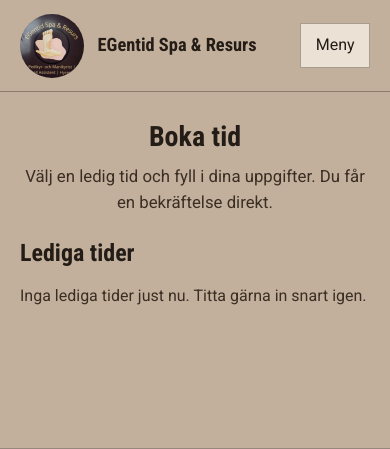
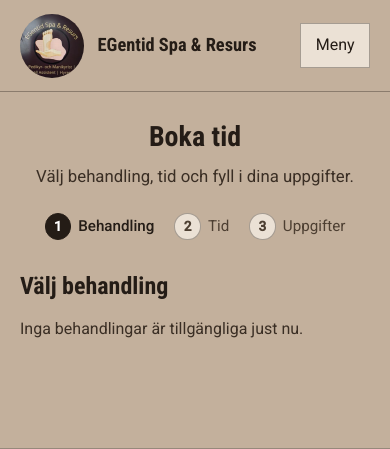
Before and after one commit to AnnikaW-dev/egentidsparesurs, a Django app: page /boka/ in a window 390 px wide. Shown: the top 449 px of the page. Run offline with Django 5.2, Linux system fonts and the light colour scheme; data comes from the database, SQL or seed files in the repository; data that the repository does not hold is empty.

Commit message:
Restructure Boka into treatment, time slot, then name and phone steps.
Matches the WordPress flow; Prislista book links pre-select the treatment.

Co-authored-by: Cursor <cursoragent@cursor.com>

```diff
--- a/booking/models.py
+++ b/booking/models.py
@@ -118,8 +118,8 @@ class Booking(models.Model):
     slot = models.OneToOneField(TimeSlot, on_delete=models.CASCADE, related_name="booking")
     service = models.ForeignKey(Service, on_delete=models.PROTECT, related_name="bookings")
     customer_name = models.CharField(max_length=120)
-    customer_email = models.EmailField()
-    customer_phone = models.CharField(max_length=40, blank=True)
+    customer_email = models.EmailField(blank=True)
+    customer_phone = models.CharField(max_length=40)
     notes = models.TextField(blank=True)
     status = models.CharField(
         max_length=20,
--- a/booking/templates/booking/book.html
+++ b/booking/templates/booking/book.html
@@ -1,4 +1,4 @@
-{# booking/book.html — public booking; slots from TimeSlot, services from admin #}
+{# booking/book.html — 3-step booking: treatment → time slot → name + phone #}
 {% extends "base.html" %}
 
 {% block title %}{% if page %}{{ page.seo_title }}{% else %}Boka tid{% endif %} – {{ site.site_name }}{% endblock %}
@@ -18,28 +18,55 @@
         <p>{{ para }}</p>
       {% endfor %}
     {% else %}
-      <p class="lead">Välj en ledig tid och fyll i dina uppgifter. Du får en bekräftelse direkt.</p>
+      <p class="lead">Välj behandling, tid och fyll i dina uppgifter.</p>
     {% endif %}
   </header>
 
-  {% if services %}
-  <section class="service-list" aria-labelledby="services-heading">
-    <h2 id="services-heading">Behandlingar</h2>
-    <ul>
+  <nav class="booking-steps" aria-label="Bokningssteg">
+    <ol>
+      <li {% if booking_step == 1 %}aria-current="step"{% endif %}>
+        <span class="booking-step-num" aria-hidden="true">1</span> Behandling
+      </li>
+      <li {% if booking_step == 2 %}aria-current="step"{% endif %}>
+        <span class="booking-step-num" aria-hidden="true">2</span> Tid
+      </li>
+      <li {% if booking_step == 3 %}aria-current="step"{% endif %}>
+        <span class="booking-step-num" aria-hidden="true">3</span> Uppgifter
+      </li>
+    </ol>
+  </nav>
+
+  {% if booking_step == 1 %}
+  <section class="booking-step" aria-labelledby="step-service-heading">
+    <h2 id="step-service-heading">Välj behandling</h2>
+    {% if services %}
+    <ul class="service-pick-list">
       {% for service in services %}
       <li>
-        <strong>{{ service.name }}</strong>
-        <span>{{ service.duration_minutes }} min{% if service.price_sek %} · {{ service.price_sek }} kr{% endif %}</span>
-        {% if service.description %}<span class="muted">{{ service.description }}</span>{% endif %}
+        <a class="service-pick-card" href="?service={{ service.slug }}">
+          <span class="service-pick-name">{{ service.name }}</span>
+          <span class="service-pick-meta">
+            {{ service.duration_minutes }} min{% if service.price_sek %} · {{ service.price_sek }} kr{% endif %}
+          </span>
+          {% if service.description %}
+            <span class="service-pick-desc muted">{{ service.description }}</span>
+          {% endif %}
+        </a>
       </li>
       {% endfor %}
     </ul>
+    {% else %}
+    <p>Inga behandlingar är tillgängliga just nu.</p>
+    {% endif %}
   </section>
-  {% endif %}
 
-  {% if not selected_slot %}
-  <section class="slot-picker" aria-labelledby="slots-heading">
-    <h2 id="slots-heading">Lediga tider</h2>
+  {% elif booking_step == 2 %}
+  <section class="booking-step" aria-labelledby="step-slot-heading">
+    <h2 id="step-slot-heading">Välj tid</h2>
+    <p class="booking-summary">
+      Behandling: <strong>{{ selected_service.name }}</strong>
+      <a href="{% url 'booking' %}">Byt behandling</a>
+    </p>
     {% if slots_by_date %}
       {% for day, slots in slots_by_date %}
       <div class="slot-day">
@@ -49,27 +76,29 @@
             <a
               class="slot-chip"
               role="listitem"
-              href="?slot={{ slot.pk }}"
-              aria-label="Boka {{ day|date:'j F Y' }} kl {{ slot.start|date:'H:i' }}"
+              href="?service={{ selected_service.slug }}&amp;slot={{ slot.pk }}"
+              aria-label="Välj {{ day|date:'j F Y' }} kl {{ slot.start|date:'H:i' }}"
             >{{ slot.start|date:"H:i" }}</a>
           {% endfor %}
         </div>
       </div>
       {% endfor %}
     {% else %}
-      <p>Inga lediga tider just nu. Titta gärna in snart igen.</p>
+      <p>Inga lediga tider just nu. <a href="{% url 'contact' %}">Kontakta oss</a> så hjälper vi dig.</p>
     {% endif %}
   </section>
+
   {% else %}
-  <section class="booking-form-wrap" aria-labelledby="confirm-heading">
-    <h2 id="confirm-heading">Bekräfta bokning</h2>
-    <p class="selected-slot">
-      Vald tid:
-      <strong>{{ selected_slot.start|date:"l j F Y, H:i" }}</strong>
-      <a href="{% url 'booking' %}">Byt tid</a>
+  <section class="booking-step booking-form-wrap" aria-labelledby="step-details-heading">
+    <h2 id="step-details-heading">Dina uppgifter</h2>
+    <p class="booking-summary">
+      Behandling: <strong>{{ selected_service.name }}</strong>
+      · Tid: <strong>{{ selected_slot.start|date:"l j F Y, H:i" }}</strong>
+      <a href="?service={{ selected_service.slug }}">Byt tid</a>
     </p>
     <form method="post" class="stack-form aligned-form booking-confirm-form">
       {% csrf_token %}
+      <input type="hidden" name="service" value="{{ selected_service.slug }}">
       <input type="hidden" name="slot" value="{{ selected_slot.pk }}">
       {% if form.non_field_errors %}
         <div class="form-errors" role="alert">{{ form.non_field_errors }}</div>
@@ -77,7 +106,9 @@
       {% for field in form %}
       <div class="aligned-row{% if field.errors %} has-error{% endif %}">
         <label for="{{ field.id_for_label }}">
-          {{ field.label }}{% if field.field.required %} <span class="required-marker" aria-hidden="true">*</span><span class="visually-hidden">(obligatoriskt)</span>{% endif %}
+          {{ field.label }}
+          <span class="required-marker" aria-hidden="true">*</span>
+          <span class="visually-hidden">(obligatoriskt)</span>
         </label>
         <div class="aligned-field">
           {{ field }}
--- a/booking/templates/booking/success.html
+++ b/booking/templates/booking/success.html
@@ -17,8 +17,12 @@
     <dd>{{ booking.slot.start|date:"l j F Y, H:i" }}</dd>
     <dt>Namn</dt>
     <dd>{{ booking.customer_name }}</dd>
+    <dt>Telefon</dt>
+    <dd>{{ booking.customer_phone }}</dd>
+    {% if booking.customer_email %}
     <dt>E-post</dt>
     <dd>{{ booking.customer_email }}</dd>
+    {% endif %}
   </dl>
   <p class="hero-actions">
     <a class="btn" href="{% url 'home' %}">Till startsidan</a>
--- a/booking/views.py
+++ b/booking/views.py
@@ -7,7 +7,6 @@ from django.contrib import messages
 from django.contrib.admin.views.decorators import staff_member_required
 from django.db import transaction
 from django.shortcuts import get_object_or_404, redirect, render
-from django.urls import reverse
 from django.utils import timezone
 from django.views.decorators.http import require_http_methods
 
@@ -17,44 +16,60 @@ from .forms import AvailabilityGenerateForm, BookingForm, QuickWeekForm
 from .models import Booking, Service, TimeSlot, WeeklyAvailability, generate_slots_for_range
 
 
+def _booking_query(request):
+    """Read selected service/slot from GET or POST."""
+    service_slug = request.GET.get("service") or request.POST.get("service")
+    slot_id = request.GET.get("slot") or request.POST.get("slot")
+    return service_slug, slot_id
+
+
 def booking_page(request):
-    """Show open slots and accept a booking for a selected slot."""
+    """Three-step booking: 1) treatment 2) time slot 3) name + phone."""
     page = SitePage.objects.filter(key=SitePage.PageKey.BOOKING, is_published=True).first()
     services = Service.objects.filter(is_active=True)
+    service_slug, slot_id = _booking_query(request)
+
+    selected_service = None
+    if service_slug:
+        selected_service = get_object_or_404(Service, slug=service_slug, is_active=True)
+
+    selected_slot = None
+    if slot_id and selected_service:
+        selected_slot = get_object_or_404(TimeSlot, pk=slot_id)
+        if not selected_slot.is_open:
+            messages.error(request, "Den tiden är inte längre ledig. Välj en annan lucka.")
+            return redirect(f"{request.path}?service={selected_service.slug}")
+
     now = timezone.now()
     horizon = now + timedelta(days=60)
-
     open_slots = (
         TimeSlot.objects.filter(start__gte=now, start__lte=horizon, is_blocked=False)
         .exclude(booking__status=Booking.Status.CONFIRMED)
         .order_by("start")
     )
-
-    # Group by local date for the template calendar feel.
     by_date = {}
     for slot in open_slots:
         local = timezone.localtime(slot.start)
         by_date.setdefault(local.date(), []).append(slot)
 
     form = None
-    selected_slot = None
-    slot_id = request.GET.get("slot") or request.POST.get("slot")
-    if slot_id:
-        selected_slot = get_object_or_404(TimeSlot, pk=slot_id)
-        if not selected_slot.is_open:
-            messages.error(request, "Den tiden är inte längre ledig. Välj en annan lucka.")
-            return redirect("booking")
+    booking_step = 1
+    if selected_service and selected_slot:
+        booking_step = 3
+    elif selected_service:
+        booking_step = 2
 
-    if request.method == "POST" and selected_slot:
-        form = BookingForm(request.POST)
+    if request.method == "POST" and selected_service and selected_slot:
+        form = BookingForm(request.POST, service=selected_service)
         if form.is_valid():
             with transaction.atomic():
                 slot = TimeSlot.objects.select_for_update().get(pk=selected_slot.pk)
                 if not slot.is_open:
                     messages.error(request, "Den tiden just bokades av någon annan.")
-                    return redirect("booking")
+                    return redirect(f"{request.path}?service={selected_service.slug}")
                 booking = form.save(commit=False)
                 booking.slot = slot
+                booking.service = selected_service
                 booking.status = Booking.Status.CONFIRMED
                 booking.save()
             messages.success(
@@ -62,8 +77,8 @@ def booking_page(request):
                 f"Tack {booking.customer_name}! Din tid {timezone.localtime(slot.start):%Y-%m-%d %H:%M} är bokad.",
             )
             return redirect("booking_success", pk=booking.pk)
-    elif selected_slot:
-        form = BookingForm()
+    elif selected_service and selected_slot:
+        form = BookingForm(service=selected_service)
 
     return render(
         request,
@@ -71,9 +86,11 @@ def booking_page(request):
         {
             "page": page,
             "services": services,
+            "selected_service": selected_service,
             "slots_by_date": sorted(by_date.items()),
             "form": form,
             "selected_slot": selected_slot,
+            "booking_step": booking_step,
         },
     )
 
@@ -137,7 +154,6 @@ def dashboard_availability(request):
                 else:
                     last = monthrange(start.year, start.month)[1]
                     end = date(start.year, start.month, last)
-                    # If start is mid-month, still fill through month end.
                 created = generate_slots_for_range(start, end)
                 messages.success(
                     request,
@@ -145,7 +161,6 @@ def dashboard_availability(request):
                 )
                 return redirect("dashboard_availability")
 
-    # Preview next 14 days of open slots
     now = timezone.now()
     preview = (
         TimeSlot.objects.filter(start__gte=now, start__lte=now + timedelta(days=14))
--- a/pages/templates/pages/prices.html
+++ b/pages/templates/pages/prices.html
@@ -34,7 +34,7 @@
     </div>
     {% if block.shows_book_cta %}
       <p class="price-card-action">
-        <a class="btn" href="{% url 'booking' %}">{{ block.book_label }}</a>
+        <a class="btn" href="{% url 'booking' %}?service={{ block.book_service_slug }}">{{ block.book_label }}</a>
       </p>
     {% endif %}
   </section>
--- a/static/css/style.css
+++ b/static/css/style.css
@@ -601,6 +601,111 @@ h1 {
   max-width: 860px;
 }
 
+/* Boka — 3 steps: behandling → tid → namn + telefon */
+.booking-steps {
+  margin: 1.5rem auto 2rem;
+  max-width: 36rem;
+}
+
+.booking-steps ol {
+  list-style: none;
+  margin: 0;
+  padding: 0;
+  display: flex;
+  flex-wrap: wrap;
+  justify-content: center;
+  gap: 0.5rem 1.25rem;
+}
+
+.booking-steps li {
+  display: flex;
+  align-items: center;
+  gap: 0.45rem;
+  font-size: 0.95rem;
+  color: var(--ink-muted);
+}
+
+.booking-steps li[aria-current="step"] {
+  color: var(--ink-strong);
+  font-weight: 500;
+}
+
+.booking-step-num {
+  display: inline-flex;
+  align-items: center;
+  justify-content: center;
+  width: 1.65rem;
+  height: 1.65rem;
+  border: 1px solid var(--line);
+  border-radius: 50%;
+  font-size: 0.85rem;
+  font-weight: 700;
+  background: var(--bg-panel);
+}
+
+.booking-steps li[aria-current="step"] .booking-step-num {
+  background: var(--ink-strong);
+  color: #fff;
+  border-color: var(--ink-strong);
+}
+
+.booking-step {
+  max-width: 36rem;
+  margin: 0 auto;
+}
+
+.booking-summary {
+  text-align: center;
+  margin: 0 0 1.25rem;
+  font-size: 0.98rem;
+}
+
+.booking-summary a {
+  margin-left: 0.35rem;
+}
+
+.service-pick-list {
+  list-style: none;
+  margin: 0;
+  padding: 0;
+  display: flex;
+  flex-direction: column;
+  gap: 0.75rem;
+}
+
+.service-pick-card {
+  display: grid;
+  gap: 0.2rem;
+  padding: 1rem 1.1rem;
+  border: 1px solid var(--line);
+  background: var(--bg-panel);
+  text-decoration: none;
+  color: inherit;
+  min-height: 44px;
+  transition: background 180ms ease;
+}
+
+.service-pick-card:hover {
+  background: var(--bg-soft);
+}
+
+.service-pick-name {
+  font-family: var(--font-display);
+  font-weight: 700;
+  color: var(--ink-strong);
+  font-size: 1.05rem;
+}
+
+.service-pick-meta {
+  font-size: 0.92rem;
+  color: var(--ink-muted);
+}
+
+.service-pick-desc {
+  font-size: 0.9rem;
+}
+
+
 /* Kontakt: center all page content (copy, heading, form) */
 .contact-page {
   text-align: center;
```
Also changed, not shown: booking/forms.py (+16 -19 lines), cms/models.py (+7 -0 lines), booking/migrations/0002_booking_phone_required.py (added).
